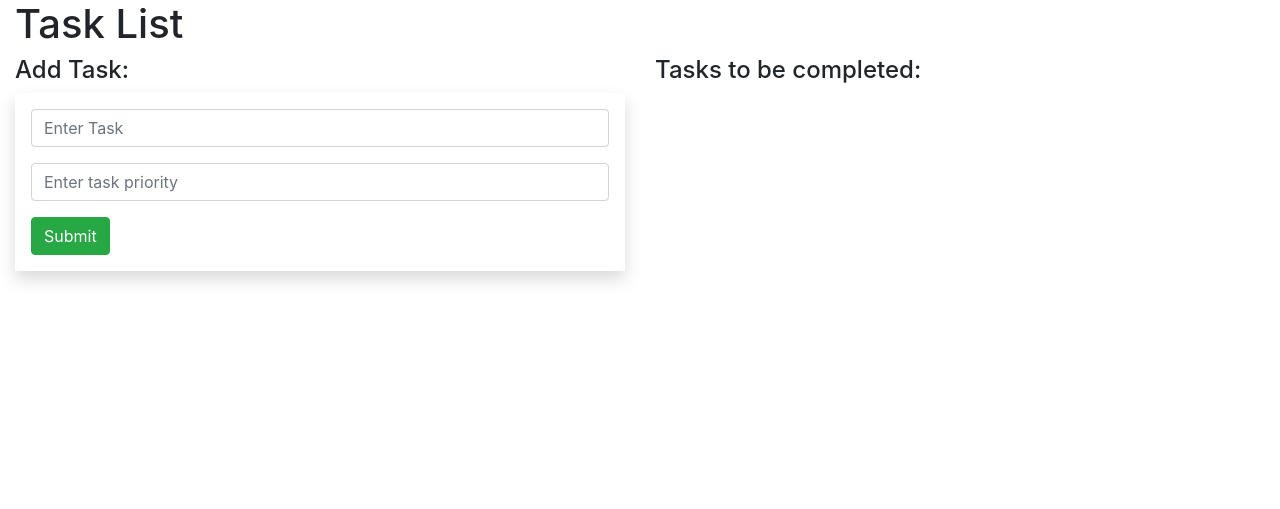
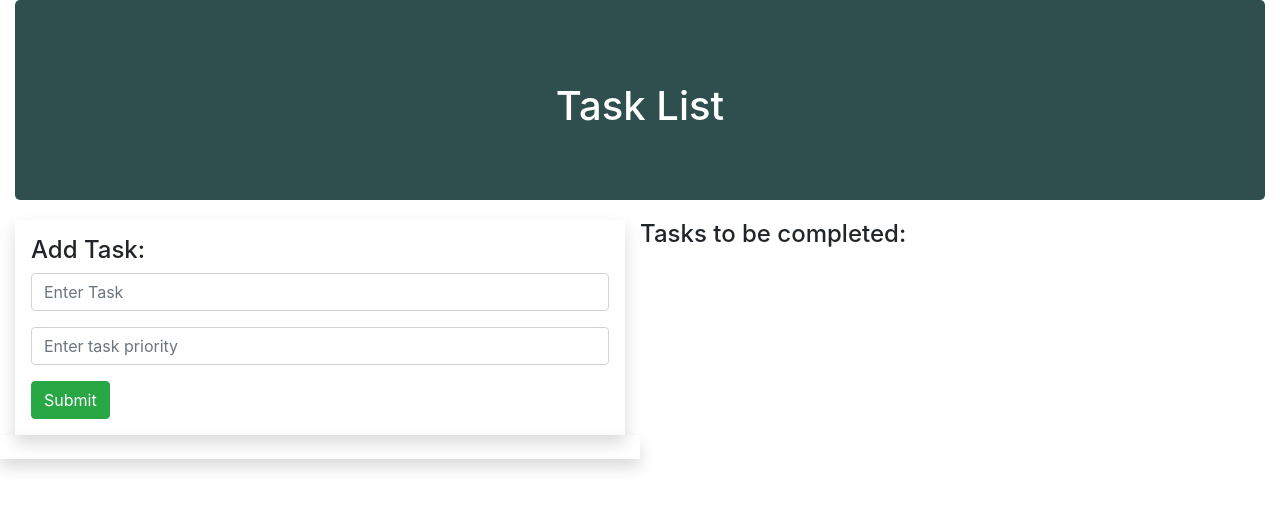
Before and after one commit to jenstem/django-to-do-app, a Django app: page / in a window 1280 px wide. Shown: the top 509 px of the page. Run offline with Django 5.2, Linux system fonts and the light colour scheme; data that the repository does not hold is empty.

Commit message:
Add additional bootstrap styling + css

```diff
--- /dev/null
+++ b/myproject/myapp/static/myapp/style.css
@@ -0,0 +1,16 @@
+.banner {
+    background-color: darkslategray;
+    width: 100%;
+    height: 200px;
+    color: white;
+    padding: 10px;
+    margin-bottom: 20px;
+    border-radius: 5px;
+}
+
+.banner-text {
+    top: 50%;
+    left: 50%;
+    position: absolute;
+    transform: translate(-50%, -50%);
+}
--- a/myproject/myapp/templates/myapp/base.html
+++ b/myproject/myapp/templates/myapp/base.html
@@ -1,9 +1,11 @@
+{% load static %}
 <!DOCTYPE html>
 <html lang="en">
 <head>
     <meta charset="UTF-8">
     <meta name="viewport" content="width=device-width, initial-scale=1.0">
     <link rel="stylesheet" href="https://cdn.jsdelivr.net/npm/bootstrap@4.6.2/dist/css/bootstrap.min.css" integrity="sha384-xOolHFLEh07PJGoPkLv1IbcEPTNtaed2xpHsD9ESMhqIYd0nLMwNLD69Npy4HI+N" crossorigin="anonymous">
+    <link rel="stylesheet" href="{% static 'myapp/style.css' %}">
     <title>To Do App</title>
 
 </head>
--- a/myproject/myapp/templates/myapp/index.html
+++ b/myproject/myapp/templates/myapp/index.html
@@ -14,10 +14,10 @@
 
     <div class="row">
         <div class="col-md-6">
-            <h4>Add Task:</h4>
             <form method="POST" class="shadow p-3">
                 {% csrf_token %}
                 <div class="form-group">
+                    <h4>Add Task:</h4>
                     <input type="text" class="form-control" name="name" id="name" placeholder="Enter Task">
                 </div>
                 <div class="form-group">
@@ -27,9 +27,8 @@
                 <input type="submit" class="btn btn-success" value="Submit">
             </form>
         </div>
-
-        <div class="col-md-6">
-            <h4>Tasks to be completed:</h4>
+        <div><h4>Tasks to be completed:</h4></div>
+        <div class="col-md-6 shadow">
             <br>
             {% for task in task_list %}
             <div class="card">
@@ -45,4 +44,6 @@
     </div>
 </div>
 
+</div>
+
 {% endblock %}
```
